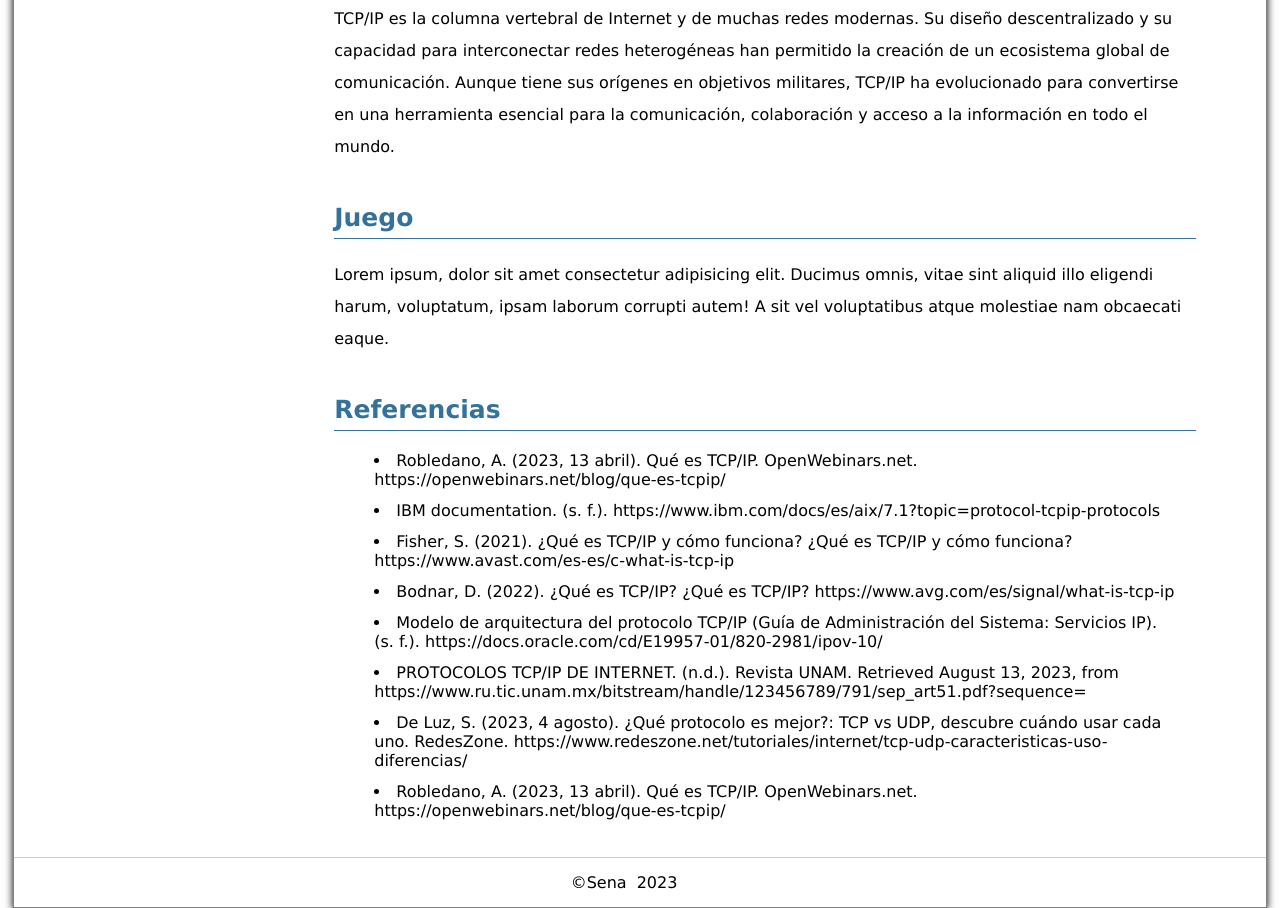
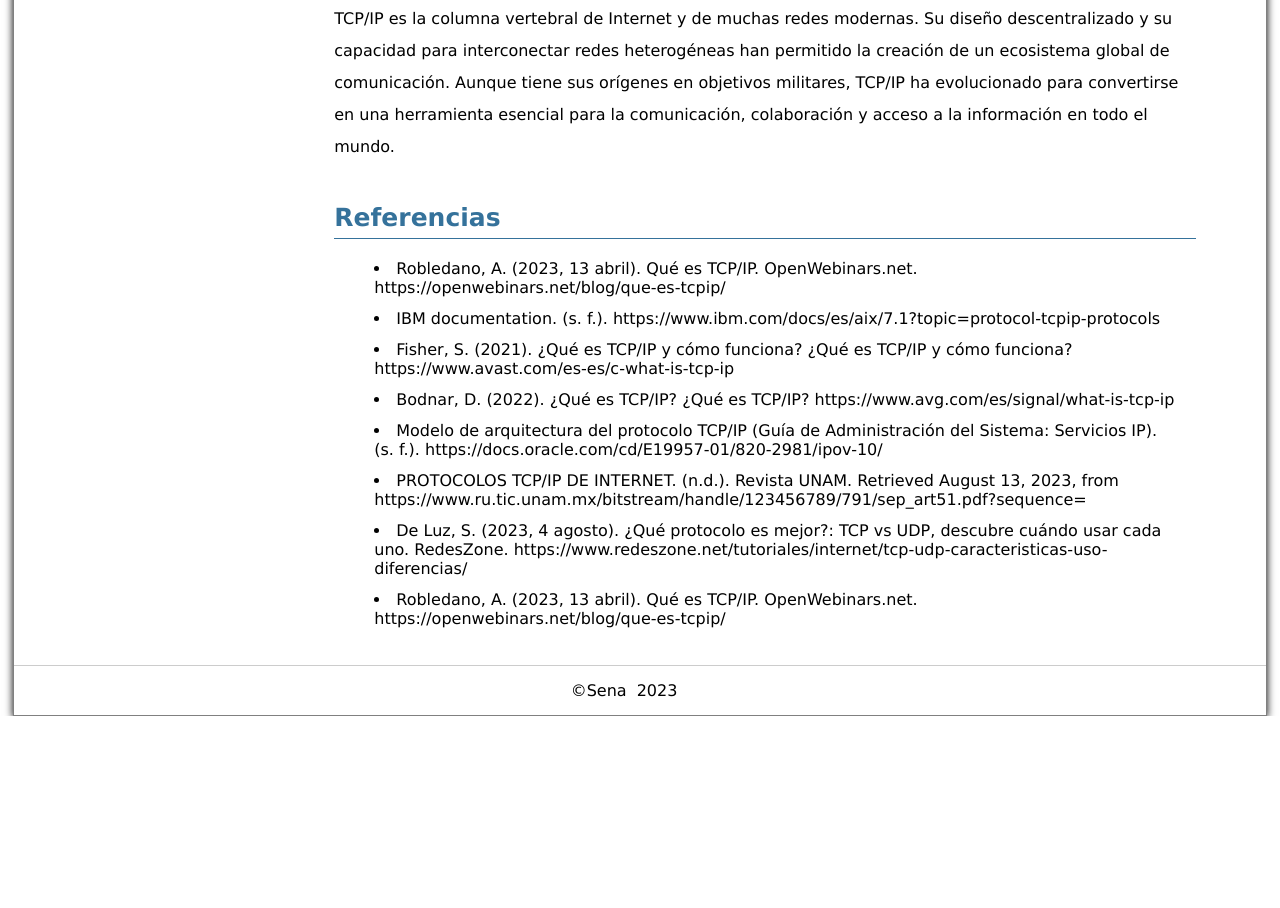
Before and after one commit to marcooolfoxygamer/Taller_Isaura, a plain HTML site: page Pagina web/pruba2.html in a window 1280 px wide. Shown: the part 3391-4299 px from the top of the page. After the commit the page ends 4107 px from the top, so only its background shows below. Drawn offline with Linux system fonts and the light colour scheme.

Commit message:
se agrega el enlace del juego

```diff
--- a/Pagina web/pruba2.html
+++ b/Pagina web/pruba2.html
@@ -28,7 +28,7 @@
                             <li><a href="#titulo_ejemplo5">Ventajas y desventajas</a></li>
                             <li><a href="#titulo_ejemplo6">Ejemplo</a></li>
                             <li><a href="#titulo_ejemplo7">Conclusiones</a></li>
-                            <li><a href="#titulo_ejemplo8">Juego</a></li>
+                            <li><a href="../memory-game-master/index.html">Juego</a></li>
                             <li><a href="#titulo_ejemplo9">Referencias</a></li>
 
                         </ul>
@@ -105,9 +105,6 @@
                     TCP/IP es la columna vertebral de Internet y de muchas redes modernas. Su diseño descentralizado y su capacidad para interconectar redes heterogéneas han permitido la creación de un ecosistema global de comunicación. Aunque tiene sus orígenes en objetivos militares, TCP/IP ha evolucionado para convertirse en una herramienta esencial para la comunicación, colaboración y acceso a la información en todo el mundo.
                 </p>
 
-                <h2 id="titulo_ejemplo8">Juego</h2>
-                <p>Lorem ipsum, dolor sit amet consectetur adipisicing elit. Ducimus omnis, vitae sint aliquid illo eligendi harum, voluptatum, ipsam laborum corrupti autem! A sit vel voluptatibus atque molestiae nam obcaecati eaque.</p>
-
                 <h2 id="titulo_ejemplo9">Referencias</h2>
                 <div class="lista">
                     <li>Robledano, A. (2023, 13 abril). Qué es TCP/IP. OpenWebinars.net. https://openwebinars.net/blog/que-es-tcpip/</li>
```
